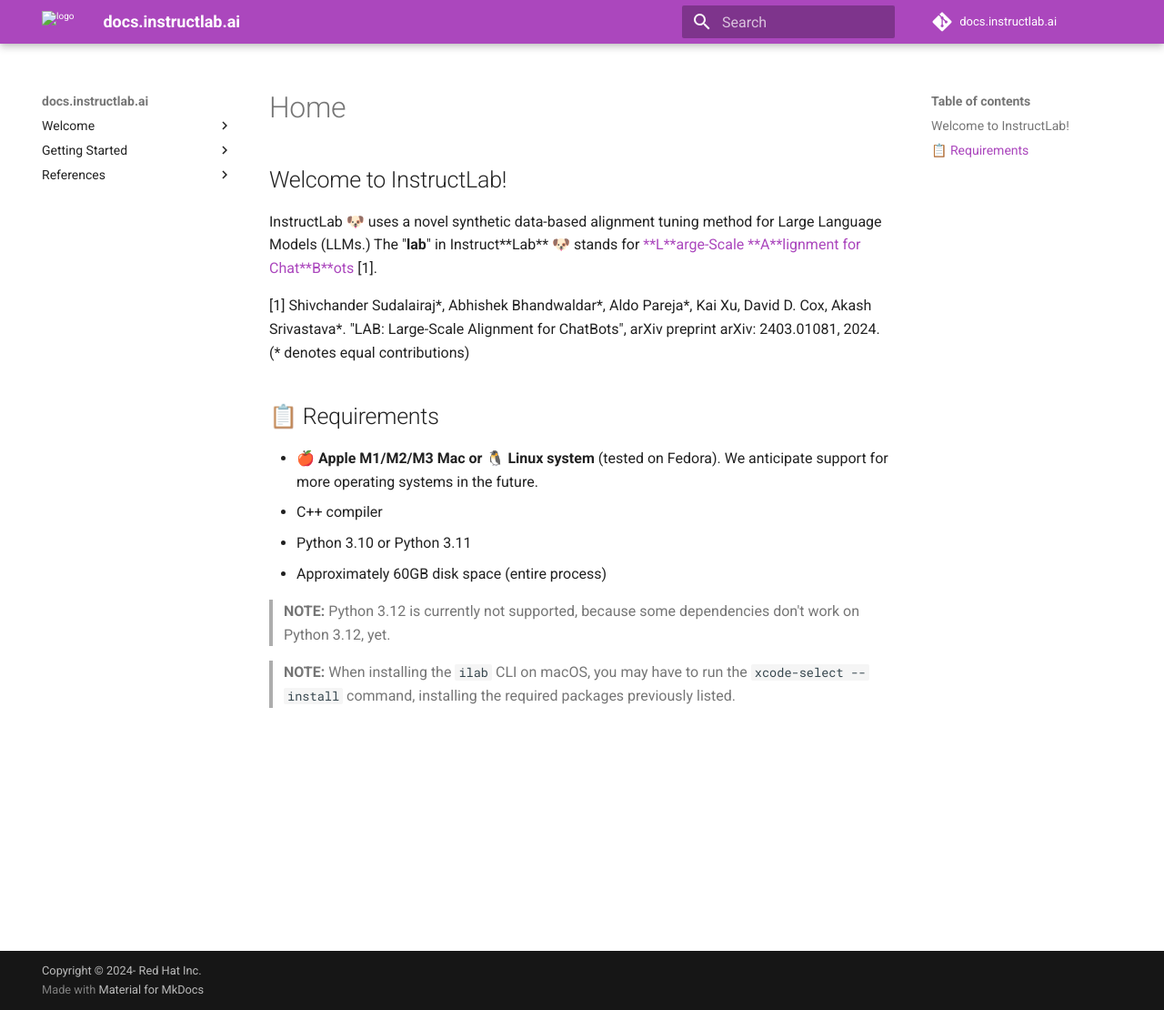
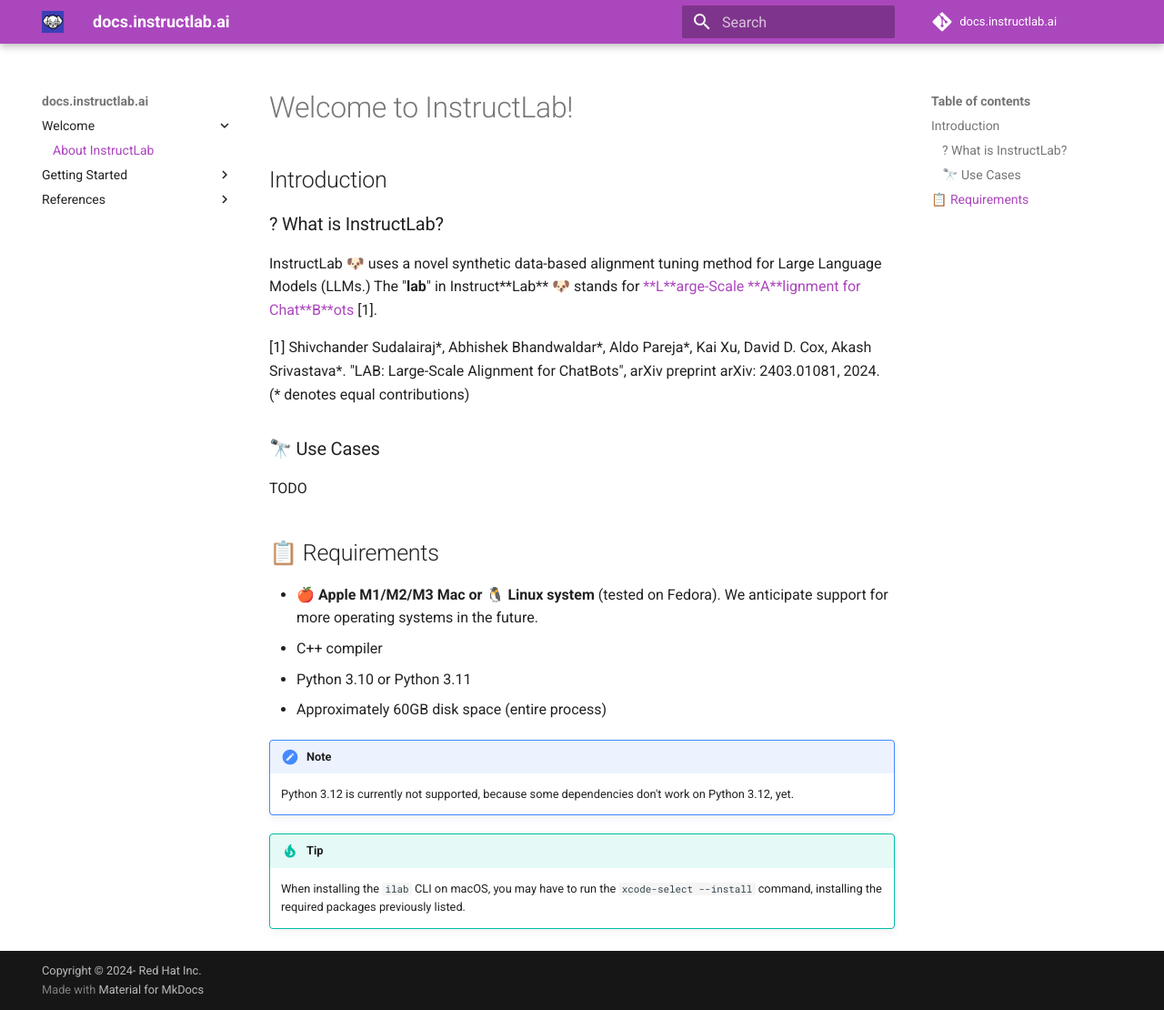
Before and after one commit to instructlab/docs.instructlab.ai, an MkDocs documentation site: the page built from docs/index.md, in a window 1280 px wide and 1110 px high. Shown: the whole window at 91% size. Built offline with MkDocs 1.6.1 and Material for MkDocs 9.7.7, drawn with Linux system fonts in a browser that asks for light colours; comment, search, counter and statistics services are not loaded.

```diff
--- a/docs/index.md
+++ b/docs/index.md
@@ -1,5 +1,13 @@
-## Welcome to InstructLab!
+---
+title: Introduction
+description: Introduction docs.instructlab.ai
+logo: images/ilab_dog.png
+---
+# Welcome to InstructLab!
 
+## Introduction
+
+### ? What is InstructLab?
 InstructLab 🐶 uses a novel synthetic data-based alignment tuning method for
 Large Language Models (LLMs.) The "**lab**" in Instruct**Lab** 🐶 stands for
 [**L**arge-Scale **A**lignment for Chat**B**ots](https://arxiv.org/abs/2403.01081) [1].
@@ -7,6 +15,10 @@ Large Language Models (LLMs.) The "**lab**" in Instruct**Lab** 🐶 stands for
 [1] Shivchander Sudalairaj*, Abhishek Bhandwaldar*, Aldo Pareja*, Kai Xu, David D.
 Cox, Akash Srivastava*. "LAB: Large-Scale Alignment for ChatBots", arXiv preprint arXiv:
 2403.01081, 2024. (* denotes equal contributions)
+
+### 🔭 Use Cases
+
+TODO
 
 ## 📋 Requirements
 
@@ -16,6 +28,8 @@ Cox, Akash Srivastava*. "LAB: Large-Scale Alignment for ChatBots", arXiv preprin
 - Python 3.10 or Python 3.11
 - Approximately 60GB disk space (entire process)
 
-> **NOTE:** Python 3.12 is currently not supported, because some dependencies don't work on Python 3.12, yet.
-<!-- -->
-> **NOTE:** When installing the `ilab` CLI on macOS, you may have to run the `xcode-select --install` command, installing the required packages previously listed.
+!!! note
+    Python 3.12 is currently not supported, because some dependencies don't work on Python 3.12, yet.
+
+!!! tip
+    When installing the `ilab` CLI on macOS, you may have to run the `xcode-select --install` command, installing the required packages previously listed.
--- a/mkdocs.yml
+++ b/mkdocs.yml
@@ -9,7 +9,7 @@ edit_uri: edit/main/docs
 # Navigation
 nav:
   - Welcome:
-    - About InstructLab: README.md
+    - About InstructLab: index.md
   - Getting Started:
     - Mac Metal: getting-started/mac_metal.md
     - Linux NVidia: getting-started/linux_nvidia.md
```
Also changed, not shown: docs/getting-started/linux_amd.md (added, +4 -0 lines), docs/getting-started/linux_nvidia.md (+1 -1 lines), docs/getting-started/llinux_amd.md (deleted, +0 -4 lines), docs/resources/MKDOCS.md (renamed from resources/MKDOCS.md, +2 -2 lines), docs/images/ilab_dog.png (added), docs/resources/CONTRIBUTORS.md (renamed from resources/CONTRIBUTORS.md), docs/resources/RESOURCES.md (renamed from resources/RESOURCES.md), 1 other file.
